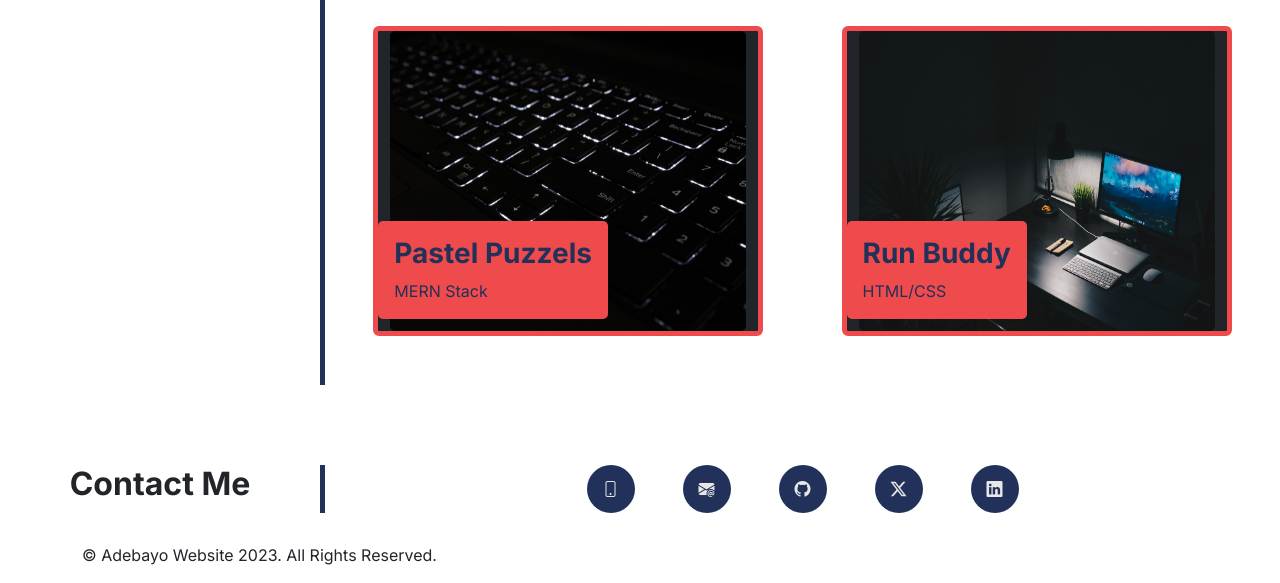
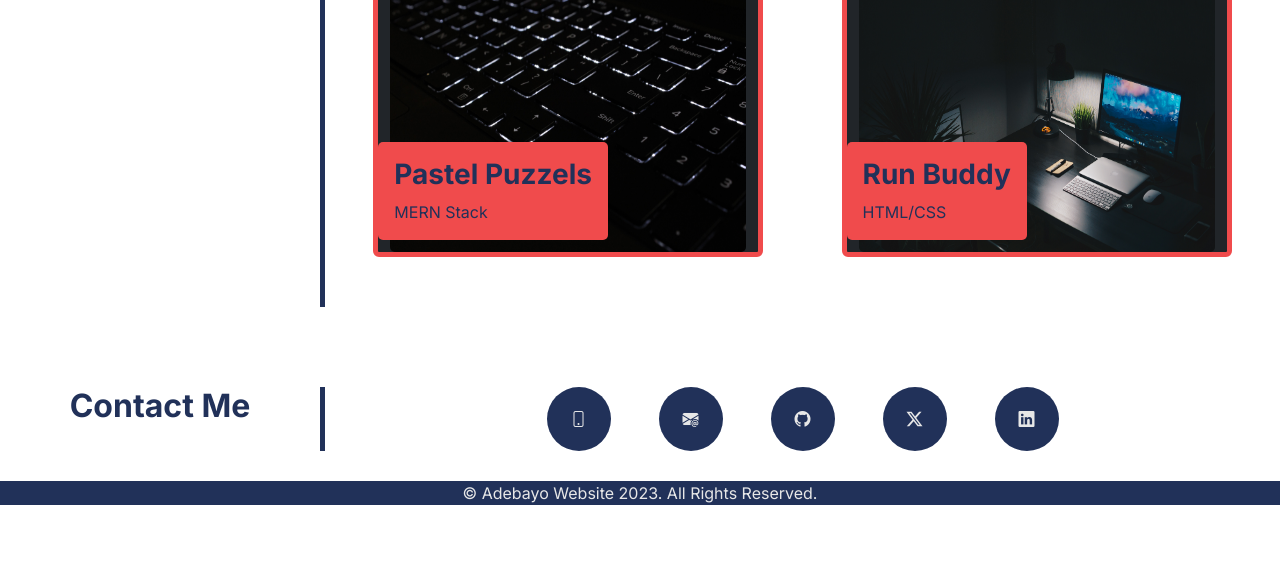
Before and after one commit to adebayoadebisi/03-bootstrap-portfolio, a plain HTML site: page index.html in a window 1280 px wide. Shown: the part 1573-2156 px from the top of the page. After the commit the page ends 2078 px from the top, so only its background shows below. Drawn offline with nearby package versions, Linux system fonts and the light colour scheme.

Commit message:
Updated and completed page styling by ensuring colours and functionailities are as intended. also fixed various bugs that affected normal functioning. Footer also completed

```diff
--- a/assets/css/style.css
+++ b/assets/css/style.css
@@ -2,7 +2,7 @@
     --text-colors: #213159;
     --highlight-colors: #f04b4c;
     --background-color: #e7e7e7;
-    --hero-color: #3d6098;
+    --hero-color: #21252a;
 }
 
 /* Text */
@@ -13,6 +13,14 @@ h1, h2, h3 , h4, h5, h6 {
 body {
     font-family: 'Inter', sans-serif;
     font-weight: 400;
+}
+
+#aboutMe h2,
+#portfolio h2,
+#contact h2,
+.nav-item a,
+.textBorder p {
+    color: var(--text-colors);
 }
 
 /* Navigation Bar */
@@ -34,7 +42,8 @@ body {
 }
 .navbar {
     background-color: var(--background-color);
-    position: relative;
+    position: fixed;
+    z-index: 1;
 
 }
 .navbar-nav {
@@ -47,10 +56,11 @@ body {
     font-weight: 600;
 }
 
-/* .nav-item a:hover
-.nav-item a:focus {
-color: #f04b4c;
-} */
+.nav-item a:hover,
+.nav-item a:active {
+    color: var(--highlight-colors);
+    border-bottom: 3px solid var(--highlight-colors);
+}
 
 /* Hero Section */
 
@@ -58,7 +68,7 @@ header.masthead {
     width: 100%;
     padding-top: 30px;
     padding-bottom: 0px;
-    background-color: var(--text-colors);
+    background-color: var(--hero-color);
 }
 
 header.masthead .image-container {
@@ -125,6 +135,11 @@ margin-bottom: 20px;
     border: 5px solid var(--highlight-colors);
 }
 
+.myCard:hover {
+    background: radial-gradient(rgba(0, 0, 0, 0.105), var(--highlight-colors));
+    transform: scale(1.05);
+}
+
 .workBorder {
     border-left: 5px solid var(--text-colors);
 }
@@ -148,12 +163,17 @@ margin-bottom: 20px;
 
 .contact-section .social a {
     text-align: center;
-    height: 3rem;
-    width: 3rem;
+    height: 4rem;
+    width: 4rem;
     background: var(--text-colors);
     border-radius: 100%;
-    line-height: 3rem;
+    line-height: 4rem;
     color: var(--background-color);
+}
+
+.contact-section .social a:hover {
+    background: var(--highlight-colors);
+    transform: scale(1.2);
 }
 
 .contactIcons {
@@ -171,3 +191,15 @@ margin-bottom: 20px;
 .socialIcons {
 
 }
+
+/* Footer Section */
+
+.foot-container {
+background-color: var(--text-colors);
+text-align: center;
+}
+
+.foot-container p {
+margin-bottom: 0rem;
+color: var(--background-color);
+}
--- a/index.html
+++ b/index.html
@@ -164,7 +164,7 @@
                 </div>
                 <div class="container-fluid col-lg-9 col-md-9 col-sm-12 contactIcons">
                     <div class="social d-flex justify-content-center socialIcons">
-                        <a class="mx-4" href="#!" target="_blank"><i class="bi bi-phone"></i></a>
+                        <a class="mx-4" href="tel:555.555.5555" target="_blank"><i class="bi bi-phone"></i></a>
                         <a class="mx-4" href="mailto: adebayo_adept@ymail.com" target="_blank"><i class="bi bi-envelope-at-fill"></i></a>
                         <a class="mx-4" href="https://github.com/adebayoadebisi" target="_blank"><i class="bi bi-github"></i></a>
                         <a class="mx-4" href="#!" target="_blank"><i class="bi bi-twitter-x"></i></a>
@@ -176,12 +176,10 @@
     </section>
 
     <footer>
-        <div class="container">
+        <div class="foot-container">
             <p>&copy; Adebayo Website 2023. All Rights Reserved.</p>
-
         </div>
     </footer>
-
 
 
 
```
